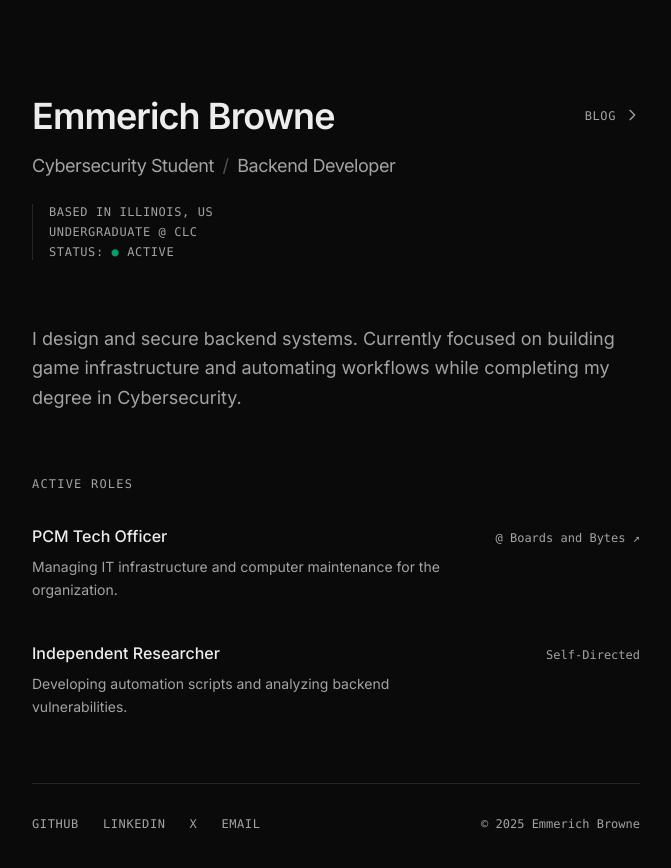
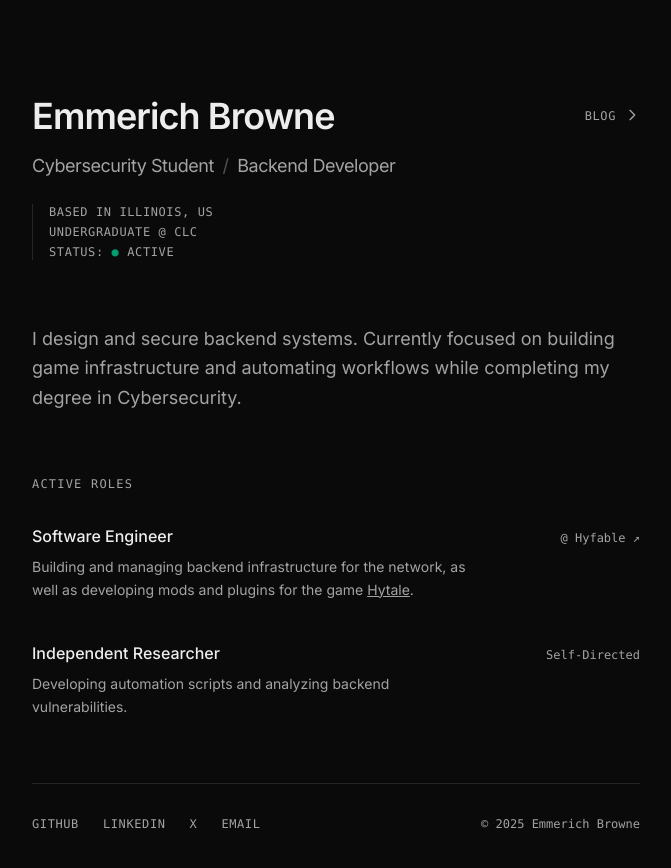
Before and after one commit to emmerichdev/personal-site, a React (Vite) app: page / in a window 1280 px wide. Shown: the top 868 px of the page, without its empty margins (304-975 px from the left). Built offline with nearby package versions, Linux system fonts and the light colour scheme; no server answers.

Commit message:
feat: update current role

```diff
--- a/src/components/AboutSection.tsx
+++ b/src/components/AboutSection.tsx
@@ -17,19 +17,19 @@ export default function AboutSection() {
           <div className="group">
             <div className="flex flex-col sm:flex-row sm:items-baseline justify-between mb-2">
               <h3 className="text-base font-medium text-neutral-text group-hover:text-white transition-colors">
-                PCM Tech Officer
+                Software Engineer
               </h3>
               <a
-                href="https://www.instagram.com/clcboardsnbytes/"
+                href="https://hyfable.com/"
                 target="_blank"
                 rel="noopener noreferrer"
                 className="font-mono text-xs text-neutral-text-secondary hover:text-emerald-400 transition-colors"
               >
-                @ Boards and Bytes ↗
+                @ Hyfable ↗
               </a>
             </div>
             <p className="text-sm text-neutral-text-secondary leading-relaxed max-w-md group-hover:text-neutral-text transition-colors duration-300">
-              Managing IT infrastructure and computer maintenance for the organization.
+              Building and managing backend infrastructure for the network, as well as developing mods and plugins for the game <a href="https://hytale.com/" target="_blank" rel="noopener noreferrer" className="underline hover:text-emerald-400 transition-colors">Hytale</a>.
             </p>
           </div>
 
```
